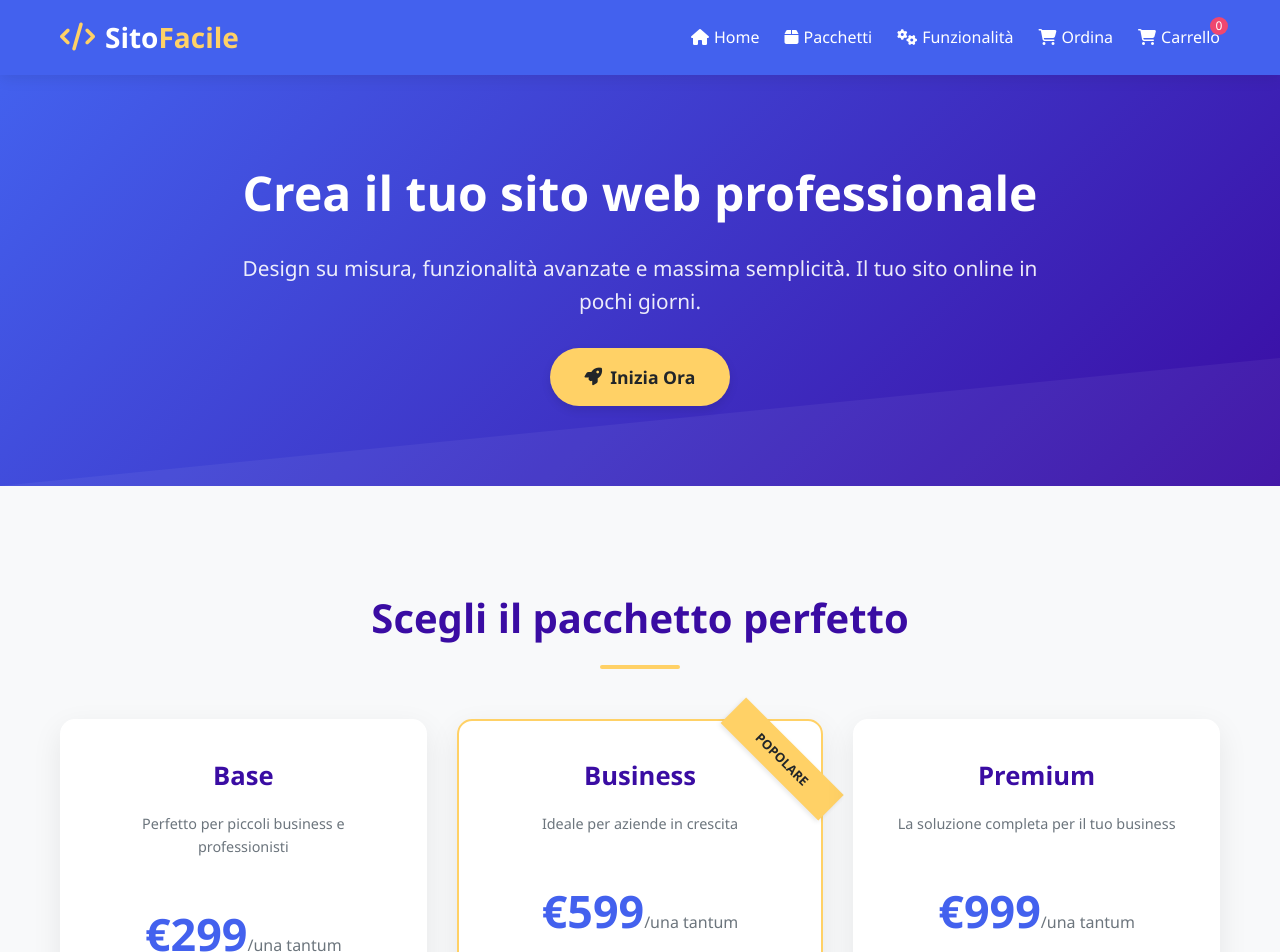
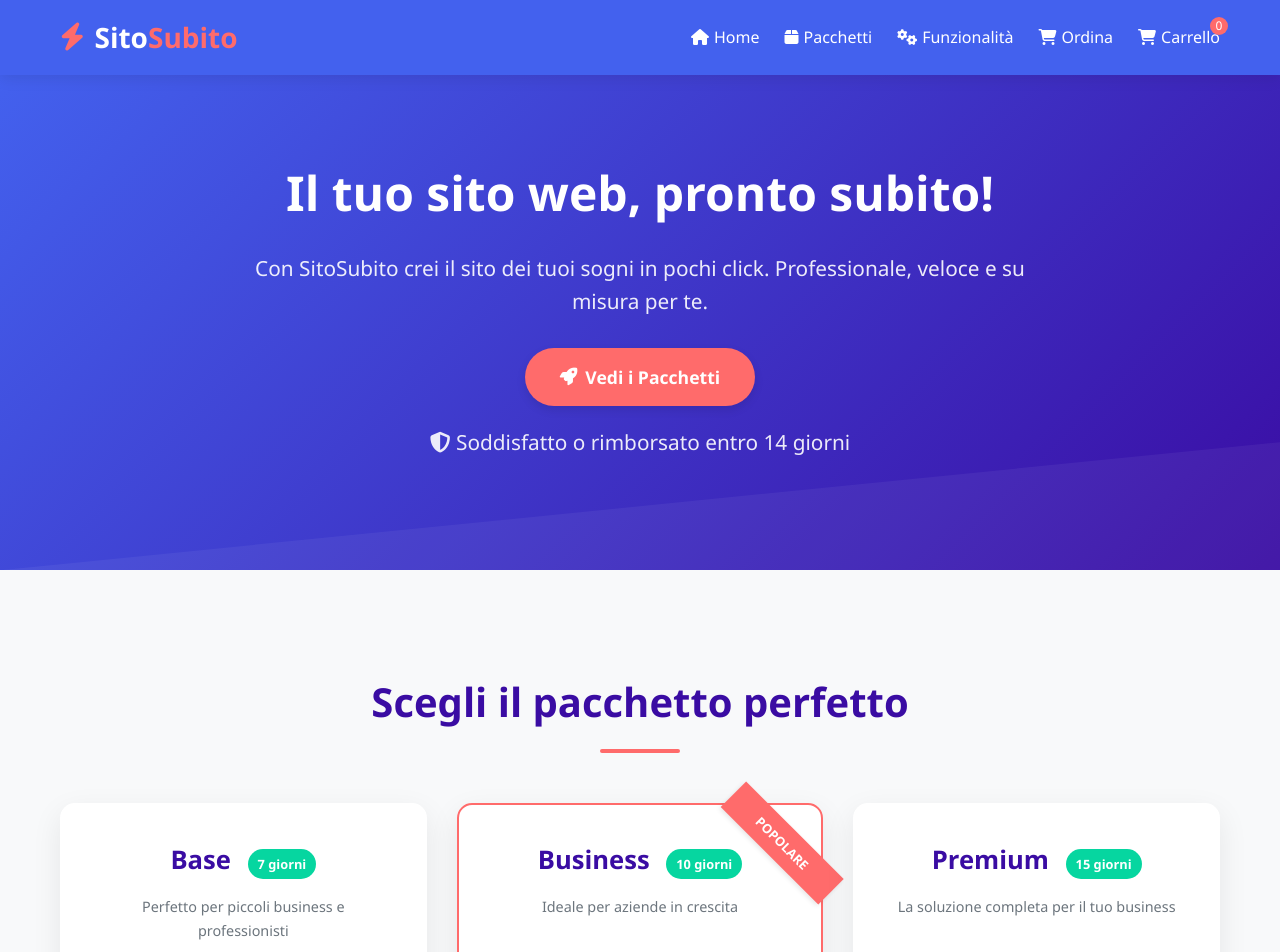
Before and after one commit to lucio1962/SitoSubito, a plain HTML site: page index.html in a window 1280 px wide. Shown: the top 952 px of the page. Drawn offline with Linux system fonts and the light colour scheme.

Commit message:
Update index.html

```diff
--- a/index.html
+++ b/index.html
@@ -3,7 +3,7 @@
 <head>
     <meta charset="UTF-8">
     <meta name="viewport" content="width=device-width, initial-scale=1.0">
-    <title>SitoFacile - Crea il tuo sito web personalizzato</title>
+    <title>SitoSubito - Crea il tuo sito web personalizzato in pochi click</title>
     <link rel="stylesheet" href="https://cdnjs.cloudflare.com/ajax/libs/font-awesome/6.4.0/css/all.min.css">
     <style>
         /* RESET E STILI BASE */
@@ -17,9 +17,9 @@
         :root {
             --primary: #4361ee;
             --secondary: #3a0ca3;
-            --accent: #ffd166;
+            --accent: #ff6b6b;
             --success: #06d6a0;
-            --danger: #ef476f;
+            --warning: #ffd166;
             --light: #f8f9fa;
             --dark: #212529;
             --gray: #6c757d;
@@ -104,7 +104,7 @@
             position: absolute;
             top: -8px;
             right: -8px;
-            background: var(--danger);
+            background: var(--accent);
             color: white;
             border-radius: 50%;
             width: 18px;
@@ -162,7 +162,7 @@
             align-items: center;
             justify-content: center;
             background: var(--accent);
-            color: var(--dark);
+            color: white;
             padding: 12px 25px;
             border: none;
             border-radius: 50px;
@@ -260,7 +260,7 @@
             top: 20px;
             right: -30px;
             background: var(--accent);
-            color: var(--dark);
+            color: white;
             padding: 8px 35px;
             transform: rotate(45deg);
             font-size: 0.8rem;
@@ -728,6 +728,18 @@
         .hidden {
             display: none;
         }
+
+        /* BADGE PER TEMPI DI CONSEGNA */
+        .delivery-badge {
+            display: inline-block;
+            background: var(--success);
+            color: white;
+            padding: 5px 10px;
+            border-radius: 20px;
+            font-size: 0.8rem;
+            font-weight: 600;
+            margin-left: 10px;
+        }
     </style>
 </head>
 <body>
@@ -735,8 +747,8 @@
         <div class="container">
             <div class="header-content">
                 <div class="logo">
-                    <i class="fas fa-code"></i>
-                    Sito<span>Facile</span>
+                    <i class="fas fa-bolt"></i>
+                    Sito<span>Subito</span>
                 </div>
                 <nav>
                     <ul>
@@ -777,9 +789,10 @@
     <section class="hero" id="home">
         <div class="container">
             <div class="hero-content">
-                <h1>Crea il tuo sito web professionale</h1>
-                <p>Design su misura, funzionalità avanzate e massima semplicità. Il tuo sito online in pochi giorni.</p>
-                <a href="#pacchetti" class="btn btn-large"><i class="fas fa-rocket"></i> Inizia Ora</a>
+                <h1>Il tuo sito web, pronto subito!</h1>
+                <p>Con SitoSubito crei il sito dei tuoi sogni in pochi click. Professionale, veloce e su misura per te.</p>
+                <a href="#pacchetti" class="btn btn-large"><i class="fas fa-rocket"></i> Vedi i Pacchetti</a>
+                <p class="mt-20"><i class="fas fa-shield-alt"></i> Soddisfatto o rimborsato entro 14 giorni</p>
             </div>
         </div>
     </section>
@@ -790,7 +803,7 @@
 
             <div class="packages">
                 <div class="package fade-in">
-                    <h3>Base</h3>
+                    <h3>Base <span class="delivery-badge">7 giorni</span></h3>
                     <p class="subtitle">Perfetto per piccoli business e professionisti</p>
                     <div class="price">€299<span>/una tantum</span></div>
                     <ul class="features">
@@ -806,7 +819,7 @@
                 </div>
 
                 <div class="package popular fade-in">
-                    <h3>Business</h3>
+                    <h3>Business <span class="delivery-badge">10 giorni</span></h3>
                     <p class="subtitle">Ideale per aziende in crescita</p>
                     <div class="price">€599<span>/una tantum</span></div>
                     <ul class="features">
@@ -822,7 +835,7 @@
                 </div>
 
                 <div class="package fade-in">
-                    <h3>Premium</h3>
+                    <h3>Premium <span class="delivery-badge">15 giorni</span></h3>
                     <p class="subtitle">La soluzione completa per il tuo business</p>
                     <div class="price">€999<span>/una tantum</span></div>
                     <ul class="features">
@@ -963,7 +976,7 @@
         <div class="container">
             <div class="footer-content">
                 <div class="footer-section">
-                    <h3>SitoFacile</h3>
+                    <h3>SitoSubito</h3>
                     <p>Creiamo siti web professionali e su misura per ogni esigenza. Semplicità, qualità e supporto continuo.</p>
                     <div class="social-links">
                         <a href="#"><i class="fab fa-facebook-f"></i></a>
@@ -976,7 +989,7 @@
                 <div class="footer-section">
                     <h3>Contatti</h3>
                     <ul>
-                        <li><a href="#"><i class="fas fa-envelope"></i> info@sitofacile.it</a></li>
+                        <li><a href="#"><i class="fas fa-envelope"></i> info@sitosubito.it</a></li>
                         <li><a href="#"><i class="fas fa-phone"></i> 800 123 456</a></li>
                         <li><a href="#"><i class="fas fa-map-marker-alt"></i> Via Roma 123, Milano</a></li>
                     </ul>
@@ -1004,7 +1017,7 @@
             </div>
 
             <div class="copyright">
-                <p>&copy; 2023 SitoFacile. Tutti i diritti riservati. | P.IVA: 01234567890</p>
+                <p>&copy; 2023 SitoSubito. Tutti i diritti riservati. | P.IVA: 01234567890</p>
             </div>
         </div>
     </footer>
```
